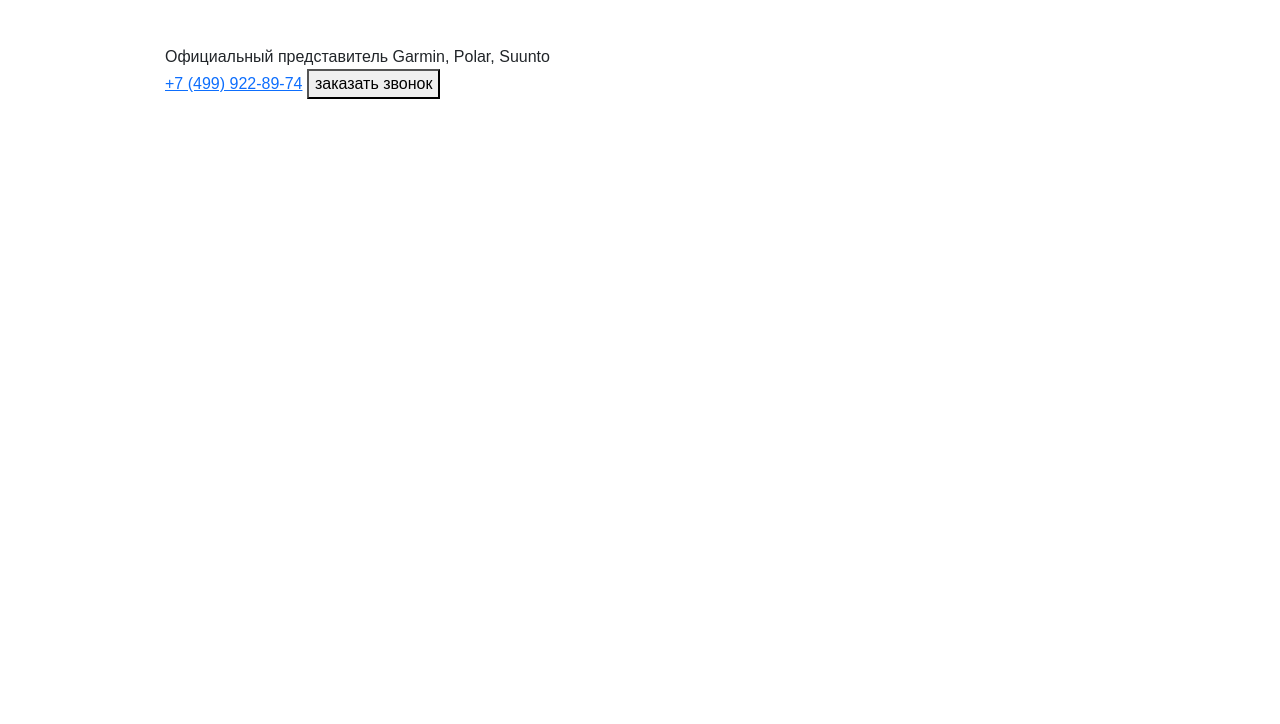
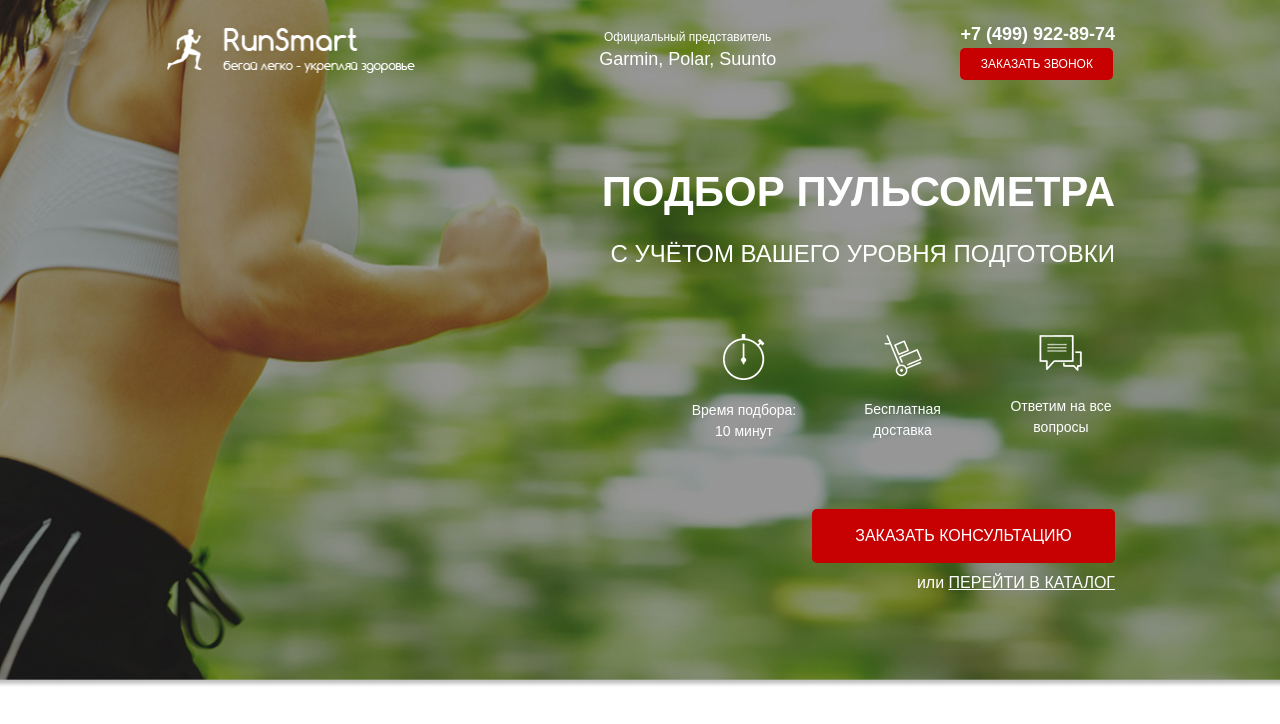
Before and after one commit to lightofheven/puls, a website: page src/index.html in a window 1280 px wide. Drawn offline with Linux system fonts and the light colour scheme.

Commit message:
FirstSection

```diff
--- a/src/index.html
+++ b/src/index.html
@@ -25,6 +25,32 @@
                     <button class="button">заказать звонок</button>
                 </div>
             </header>
+            <div class="promo__wreaper">
+                <h1 class="promo__header">Подбор пульсометра</h1>
+                <h2 class="promo__subheader">с учётом Вашего уровня подготовки</h2>
+                <div class="promo__icons">
+                    <div class="promo__icon">
+                        <img src="icons/timer.png" alt="timer">
+                        Время подбора:
+                        10 минут
+                    </div>
+                    <div class="promo__icon">
+                        <img src="icons/handcart.png" alt="cart">
+                        Бесплатная
+                        доставка
+                    </div>
+                    <div class="promo__icon">
+                        <img src="icons/messages.png" alt="messages">
+                        Ответим
+                        на все вопросы
+                    </div>
+                </div>
+                    <button class="button button_main">заказать консультацию</button>
+                    <div class="promo__link">
+                    или
+                    <a href="#">ПЕРЕЙТИ В КАТАЛОГ</a>
+                    </div>
+            </div>
         </div>
     </div>
 
--- /dev/null
+++ b/src/sass/blocks/_button.scss
@@ -0,0 +1,17 @@
+.button {
+    width: 153px;
+    height: 32px;
+    background: $main-color;
+    border-radius: 5px;
+    border: none;
+    font-weight: 500;
+    font-size: 12px;
+    color: #FFFFFF;
+    text-transform: uppercase;
+    &_main {
+        margin-top: 67px;
+        width: 303px;
+        height: 54px;
+        font-size: 16px;
+    }
+}
--- /dev/null
+++ b/src/sass/blocks/_header.scss
@@ -0,0 +1,36 @@
+.header {
+    display: flex;
+    justify-content: space-between;
+    align-items: center;
+    &__logo {
+        width: 250px;
+        img{
+            width: 100%;
+        }
+    }
+    &__official {
+        font-weight: 500;
+        font-size: 12px;
+        color: #FFFFFF;
+        text-align: center;
+        span {
+            display: block;
+            font-size: 18px;
+        }
+    }
+    &__phone {
+        display: block;
+        font-weight: 700;
+        font-size: 18px;
+        color: #FFFFFF;
+        text-decoration: none;
+        &:hover {
+            color: #FFFFFF;
+        }
+    }
+    &__contacts {
+        display: flex;
+        flex-direction: column;
+        align-items: flex-end;
+    }
+}
--- /dev/null
+++ b/src/sass/blocks/_promo.scss
@@ -0,0 +1,56 @@
+.promo {
+    min-height: 650px;
+    padding: 21px 0 93px 0;
+    background: url(../../img/bg.jpg) center (center/cover) no-repeat;
+    &__wreaper {
+        display: flex;
+        flex-direction: column;
+        align-items: flex-end;
+        margin-top: 91px;
+    }
+    &__header {
+        font-weight: 700;
+        font-size: 42px;
+        text-transform: uppercase;
+        color: #FFFFFF;
+        line-height: 42px;
+    }
+    &__subheader {
+        font-weight: 500;
+        font-size: 24px;
+        text-transform: uppercase;
+        color: #FFFFFF;
+        margin-top: 21px;
+        line-height: 24px;
+    }
+    &__icons {
+        margin-top: 60px;
+        width: 425px;
+        display: flex;
+        justify-content: space-between;
+    }
+    &__icon {
+        width: 108px;
+        text-align: center;
+        font-weight: 500;
+        font-size: 14px;
+        color: #FFFFFF;
+        img {
+            display: block;
+            margin: 0 auto;
+            margin-bottom: 20px;
+        }
+    }
+    &__link {
+        font-weight: 500;
+        font-size: 16px;
+        color: #FFFFFF;
+        margin-top: 8px;
+
+        a {
+            text-transform: uppercase;
+            color: #FFFFFF;
+            text-decoration: underline;
+        }
+    }
+}
--- a/src/sass/style.scss
+++ b/src/sass/style.scss
@@ -6,3 +6,6 @@
     max-width: 950px;
     margin: 0 auto;
 }
+@import 'blocks/promo';
+@import 'blocks/header';
+@import 'blocks/button';
```
Also changed, not shown: src/css/style.min.css.
